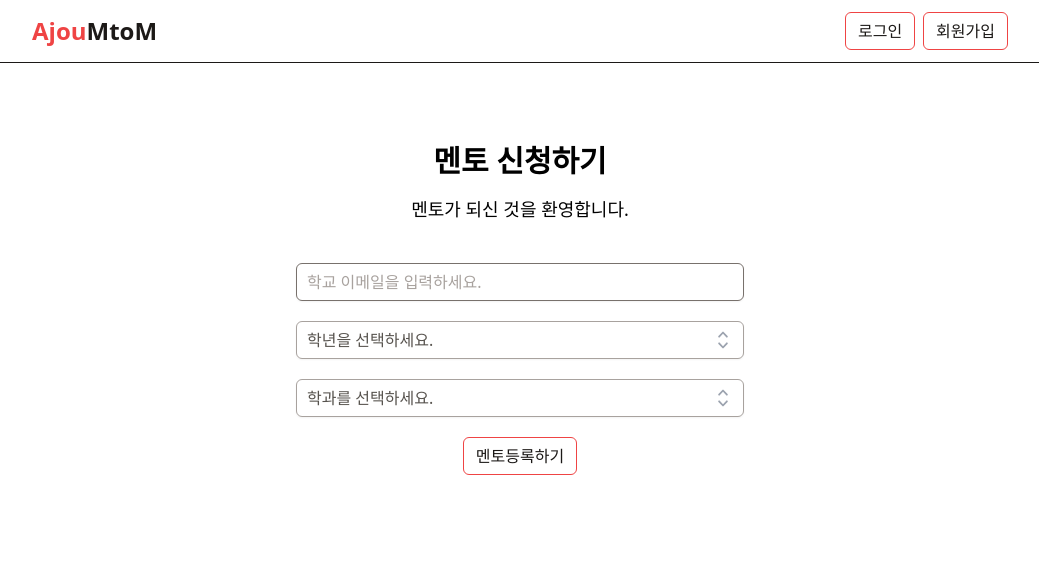
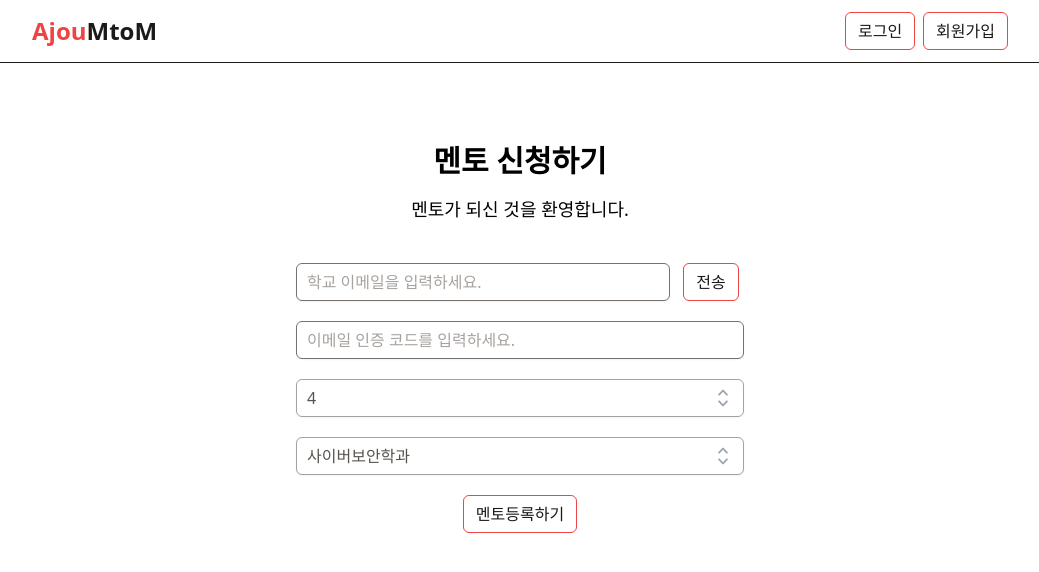
Before and after one commit to DaeHee99/MtoM, a React (Create React App) app in the folder frontend/: page /regist-mentor in a window 1280 px wide. Shown: the top 572 px of the page, without its empty margins (120-1159 px from the left). Built offline with nearby package versions, Linux system fonts and the light colour scheme.

Commit message:
feat : 인증 연동 완료ㅎ.

```diff
--- a/frontend/src/api/authApi.js
+++ b/frontend/src/api/authApi.js
@@ -11,11 +11,10 @@ export const loginApi = (elem) =>
   );
 
 export const registApi = (elem) => {
-  console.log("오긴하냐?");
   return axiosCase(
     client.post("/api/users", elem, {
       headers: {
-        "Content-Type": "application/json",
+        "Content-Type": "multipart/form-data",
       },
     })
   );
--- a/frontend/src/components/mypage/MentoringView.jsx
+++ b/frontend/src/components/mypage/MentoringView.jsx
@@ -3,13 +3,11 @@ import { useState } from "react";
 import Button from "../common/Button";
 import ReviewModal from "./ReviewModal";
 
-export default function MentoringView() {
-  const [isMentee, setIsMentee] = useState(true);
-
+export default function MentoringView({ isMentor }) {
   return (
     <section className="w-full border border-gray-100 shadow-md px-5 py-5 min-h-[30rem] rounded-md">
-      <h2 className="text-3xl font-semibold">{isMentee ? "내가 신청한 멘토들" : "멘토링 관리"}</h2>
-      {isMentee ? <MenteePart /> : <MentorPart />}
+      <h2 className="text-3xl font-semibold">{isMentor ? "내가 신청한 멘토들" : "멘토링 관리"}</h2>
+      {!isMentor ? <MenteePart /> : <MentorPart />}
     </section>
   );
 }
--- a/frontend/src/components/mypage/ProfileView.jsx
+++ b/frontend/src/components/mypage/ProfileView.jsx
@@ -1,9 +1,7 @@
-import { useState } from "react";
 import { useNavigate } from "react-router-dom";
 import Button from "../common/Button";
 
-export default function ProfileView() {
-  const [isMentee, setIsMentee] = useState(true);
+export default function ProfileView({ isMentor }) {
   const navigate = useNavigate();
 
   const onMentorRegistClick = () => {
@@ -17,18 +15,18 @@ export default function ProfileView() {
       </figure>
       <h2 className="text-3xl font-bold text-stone-700 pt-6">Cuzz</h2>
       <div className="w-full px-3 pt-3 text-stone-500 pb-6 max-w-sm m-auto">
-        {isMentee ? (
-          <></>
-        ) : (
+        {isMentor ? (
           <>
             <p>학년 : 4학년</p>
             <p>학과 : 소프트웨어학과</p>
             <p>이메일 : rygus9@naver.com</p>
           </>
+        ) : (
+          <></>
         )}
       </div>
       <div className="flex items-center space-x-2">
-        {isMentee && <Button onClick={onMentorRegistClick}>멘토신청</Button>}
+        {!isMentor && <Button onClick={onMentorRegistClick}>멘토신청</Button>}
         <Button>수정하기</Button>
       </div>
     </section>
--- a/frontend/src/layout/Header.jsx
+++ b/frontend/src/layout/Header.jsx
@@ -20,7 +20,7 @@ export default function Header() {
     if (result) {
       alert("로그아웃 성공");
       localStorage.clear();
-      navigater(0);
+      navigater("/");
     } else {
       alert("에러발생");
     }
--- a/frontend/src/pages/MentorRegisterPage.jsx
+++ b/frontend/src/pages/MentorRegisterPage.jsx
@@ -2,16 +2,37 @@ import TextInput from "../components/common/TextInput";
 import Button from "../components/common/Button";
 import { useForm } from "react-hook-form";
 import ListBox from "../components/common/ListBox";
+import { emailSendApi, mentorRegistApi } from "../api/authApi";
 
 const categorys = ["소프트웨어학과", "인공지능융합학과", "사이버보안학과", "미디어학과", "국방디지털융합학과"];
 const grades = ["1", "2", "3", "4"];
 
 export default function MentorRegisterPage() {
-  const { register, control, handleSubmit } = useForm({
+  const { register, control, handleSubmit, formState, getValues } = useForm({
     mode: "onTouched",
+    defaultValues: {
+      grade: "4",
+      major: "사이버보안학과",
+    },
   });
 
-  const onSubmit = (data) => console.log(data);
+  const onSubmit = async (data) => {
+    const result = await mentorRegistApi(data);
+    if (result) {
+      alert("멘토 등록이 완료되었습니다.");
+      navigator("/");
+      localStorage.setItem("isMentor", true);
+    } else alert("멘토 등록에 실패했습니다.");
+  };
+  const onEmailSend = async () => {
+    if (formState.errors.email) {
+      alert("이메일을 제대로 입력하세요");
+      return;
+    }
+    const result = await emailSendApi({ email: getValues("email") });
+    if (result) alert("메일 발송이 완료되었습니다.");
+    else alert("메일 발송에 실패했습니다.");
+  };
 
   return (
     <main className="w-full h-full">
@@ -19,7 +40,24 @@ export default function MentorRegisterPage() {
         <h2 className="text-center text-3xl font-bold">멘토 신청하기</h2>
         <h4 className="text-center text-lg pt-4 font-light">멘토가 되신 것을 환영합니다.</h4>
         <form className="space-y-5 py-10 text-center" onSubmit={handleSubmit(onSubmit)}>
-          <TextInput register={register("email")} placeholder="학교 이메일을 입력하세요."></TextInput>
+          <div className="flex items-center justify-center space-x-2">
+            <TextInput
+              register={register("email", {
+                required: "이메일은 필수 입력이란다.",
+                pattern: {
+                  value: /^[^\s@]+@[^\s@]+\.[^\s@]{2,}$/i,
+                  message: "이메일 형식이 아닙니다.",
+                },
+              })}
+              placeholder="학교 이메일을 입력하세요."
+            ></TextInput>
+            <div className="w-20">
+              <Button type="button" onClick={onEmailSend}>
+                전송
+              </Button>
+            </div>
+          </div>
+          <TextInput register={register("code")} placeholder="이메일 인증 코드를 입력하세요."></TextInput>
           <ListBox list={grades} id="grade" name="grade" control={control} placeholder="학년을 선택하세요."></ListBox>
           <ListBox
             list={categorys}
--- a/frontend/src/pages/MypagePage.jsx
+++ b/frontend/src/pages/MypagePage.jsx
@@ -2,10 +2,12 @@ import MentoringView from "../components/mypage/MentoringView";
 import ProfileView from "../components/mypage/ProfileView";
 
 export default function MypagePage() {
+  const isMentor = localStorage.getItem("isMentor") === "true";
+
   return (
     <div className="flex flex-col items-start max-w-5xl px-8 m-auto py-20 space-y-10 sm:flex-row sm:space-x-6 sm:space-y-0">
-      <ProfileView />
-      <MentoringView />
+      <ProfileView isMentor={isMentor} />
+      <MentoringView isMentor={isMentor} />
     </div>
   );
 }
--- a/frontend/src/pages/RegisterPage.jsx
+++ b/frontend/src/pages/RegisterPage.jsx
@@ -12,7 +12,10 @@ export default function RegisterPage() {
   });
 
   const onSubmit = async (data) => {
-    const result = await registApi({ ...data, profileImage: "/mentoring.jpeg" });
+    const frm = new FormData();
+    Object.entries(data).map((line) => frm.append(line[0], line[1]));
+    console.log([...frm.entries()]);
+    const result = await registApi(frm);
     if (result) navigate("/");
     else alert("오류발생!");
   };
@@ -32,7 +35,7 @@ export default function RegisterPage() {
           ></TextInput>
           <div>
             <div className="text-left text-stone-700 pb-2 text-lg">프로필 이미지</div>
-            <FileInput id="이미지" control={control} name="profileImage" type="avatar"></FileInput>
+            <FileInput id="이미지" control={control} name="ProfileImage" type="avatar"></FileInput>
           </div>
           <Button type="submit">회원가입하기</Button>
         </form>
```
